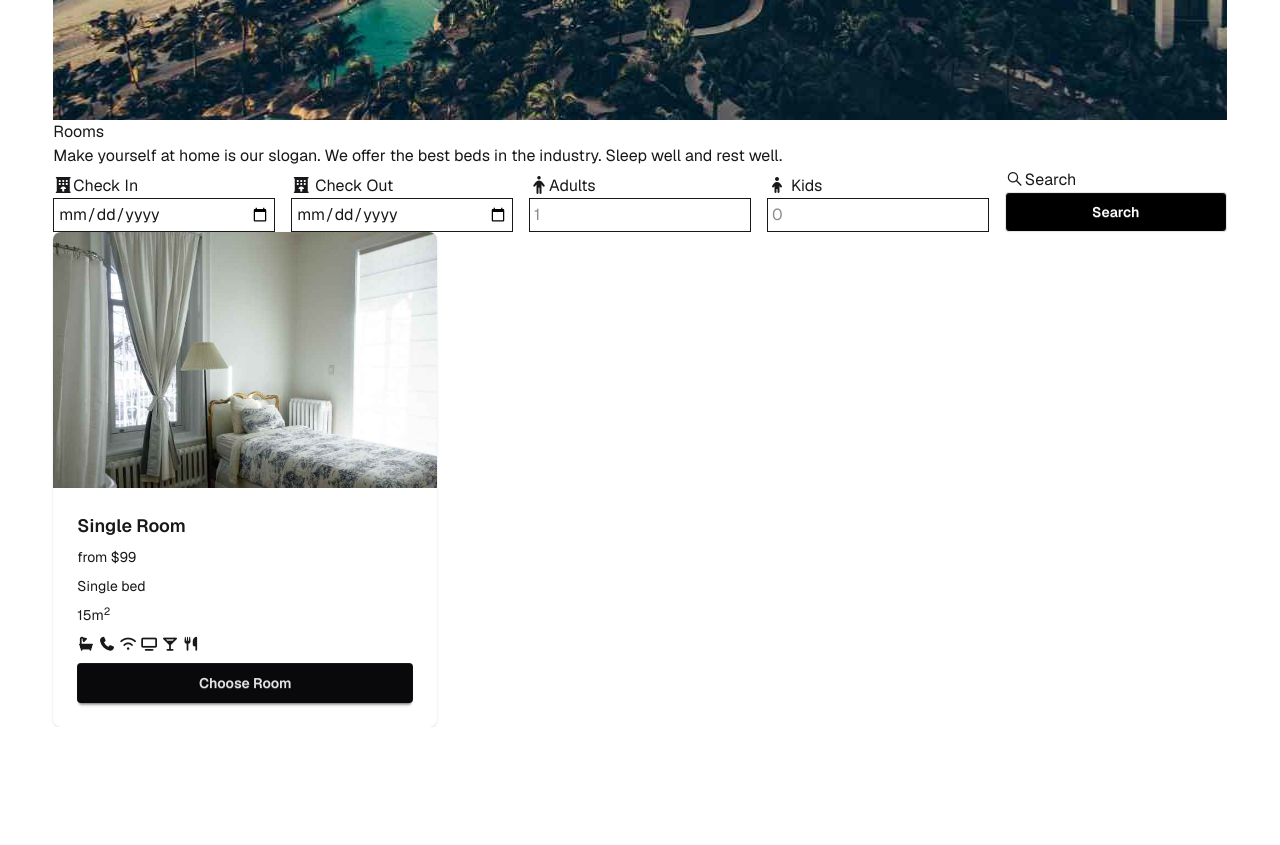
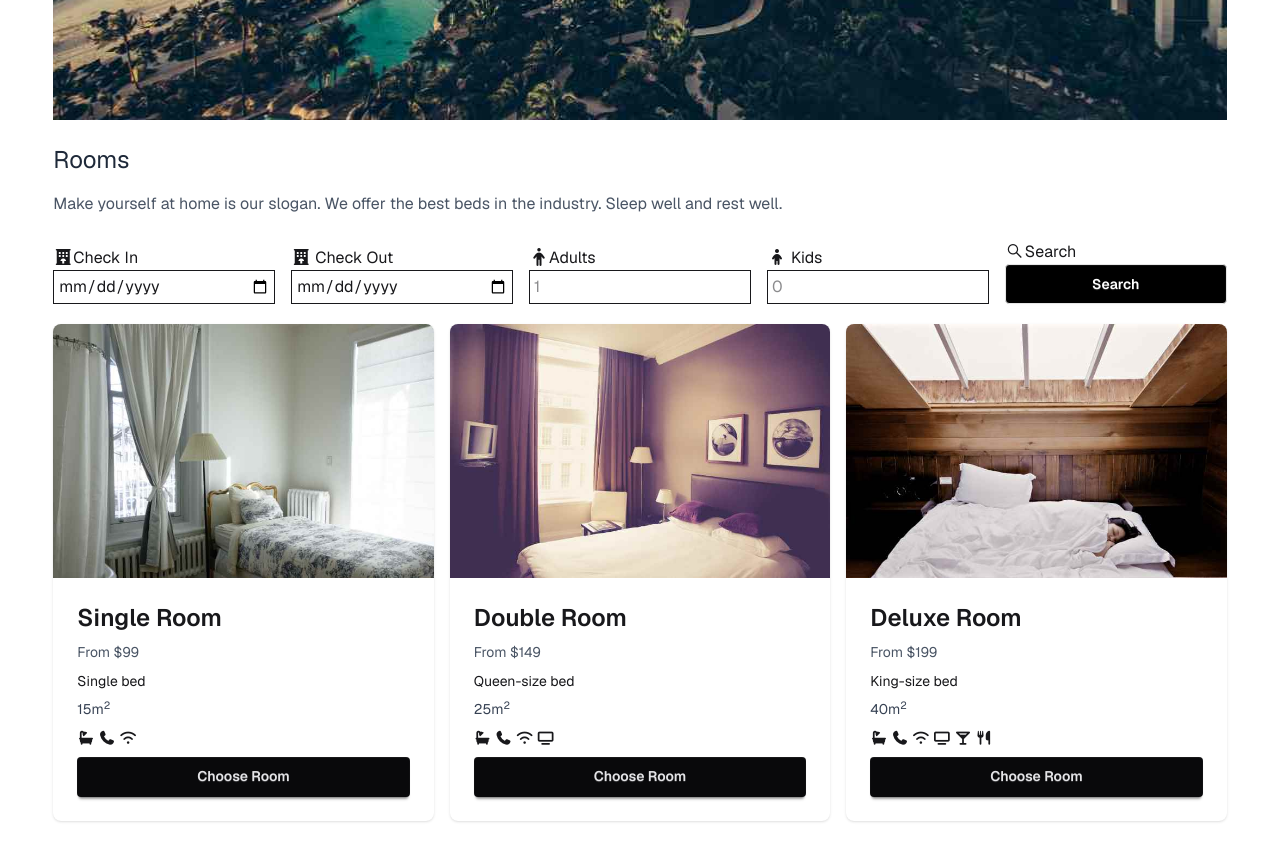
Before and after one commit to sumaiya7-ops/Hotel-Template, a plain HTML site: page index.html in a window 1280 px wide. Shown: the part 740-1585 px from the top of the page. Before the commit the page ends 1467 px from the top, so only its background shows below. Drawn offline with nearby package versions, Linux system fonts and the light colour scheme.

Commit message:
Hotel Template header complete

```diff
--- a/index.html
+++ b/index.html
@@ -83,11 +83,11 @@
   </header>
   <section>
     <!--fast-->
-    <div class="w-11/12 mx-auto">
-      <h1>Rooms</h1>
-      <p>Make yourself at home is our slogan. We offer the best beds in the industry. Sleep well and rest well. </p>
-      <div class="grid grid-cols-5 gap-4 w-full items-end">
-        <div>
+    <div class="w-11/12 mx-auto py-6">
+      <h1 class="text-2xl text-gray-800">Rooms</h1>
+      <p class="text-gray-600 pt-4">Make yourself at home is our slogan. We offer the best beds in the industry. Sleep well and rest well. </p>
+      <div class="grid grid-cols-5 gap-4 w-full items-end pt-6">
+        <div >
         <p><i class="fa-solid fa-hotel"></i>Check In</p>
         <input type="date" class="w-full p-1">
         </div>
@@ -113,17 +113,61 @@
 
       </div>
       <!--Second-->
-      <div>
+      <div class="pt-5 grid lg:grid-cols-3 lg:gap-4">
            <!--Card 1-->
-           <div class="card bg-base-100 w-96 shadow-sm">
+           <div class="card bg-base-100 w-full shadow-sm">
   <figure>
     <img src="room_single.jpg">
   </figure>
   <div class="card-body">
-    <h2 class="card-title">Single Room</h2>
-    <p>from $99</p>
-    <p>Single bed</p>
-    <p>15m<sup>2</sub></p>
+    <h2 class="card-title text-2xl">Single Room</h2>
+    <p class="text-gray-600">From $99</p>
+    <p class="text-sm">Single bed</p>
+    <p class="text-gray-700">15m<sup>2</sub></p>
+      <div>
+        <i class="fa-solid fa-bath"></i>
+        <i class="fa-solid fa-phone"></i>
+        <i class="fa-solid fa-wifi"></i>
+
+
+      </div>
+    <div class="card-actions justify-end">
+      <button class="btn btn-neutral w-full border-none hover:bg-gray-200 hover:text-black">Choose Room</button>
+    </div>
+  </div>
+</div>
+<!--Card 2-->
+           <div class="card bg-base-100 w-full shadow-sm">
+  <figure>
+    <img src="room_double.jpg">
+  </figure>
+  <div class="card-body">
+    <h2 class="card-title text-2xl"> Double Room</h2>
+    <p class="text-gray-600">From $149</p>
+    <p class="text-sm">Queen-size bed</p>
+    <p class="text-gray-700">25m<sup>2</sub></p>
+      <div>
+        <i class="fa-solid fa-bath"></i>
+        <i class="fa-solid fa-phone"></i>
+        <i class="fa-solid fa-wifi"></i>
+        <i class="fa-solid fa-tv"></i>
+
+      </div>
+    <div class="card-actions justify-end">
+      <button class="btn btn-neutral w-full border-none hover:bg-gray-200 hover:text-black">Choose Room</button>
+    </div>
+  </div>
+</div>
+<!--Card 3-->
+           <div class="card bg-base-100 w-full shadow-sm">
+  <figure>
+    <img src="room_deluxe.jpg">
+  </figure>
+  <div class="card-body">
+    <h2 class="card-title text-2xl">Deluxe Room</h2>
+    <p class="text-gray-600">From $199</p>
+    <p class="text-sm">King-size bed</p>
+    <p class="text-gray-700">40m<sup>2</sub></p>
       <div>
         <i class="fa-solid fa-bath"></i>
         <i class="fa-solid fa-phone"></i>
```
